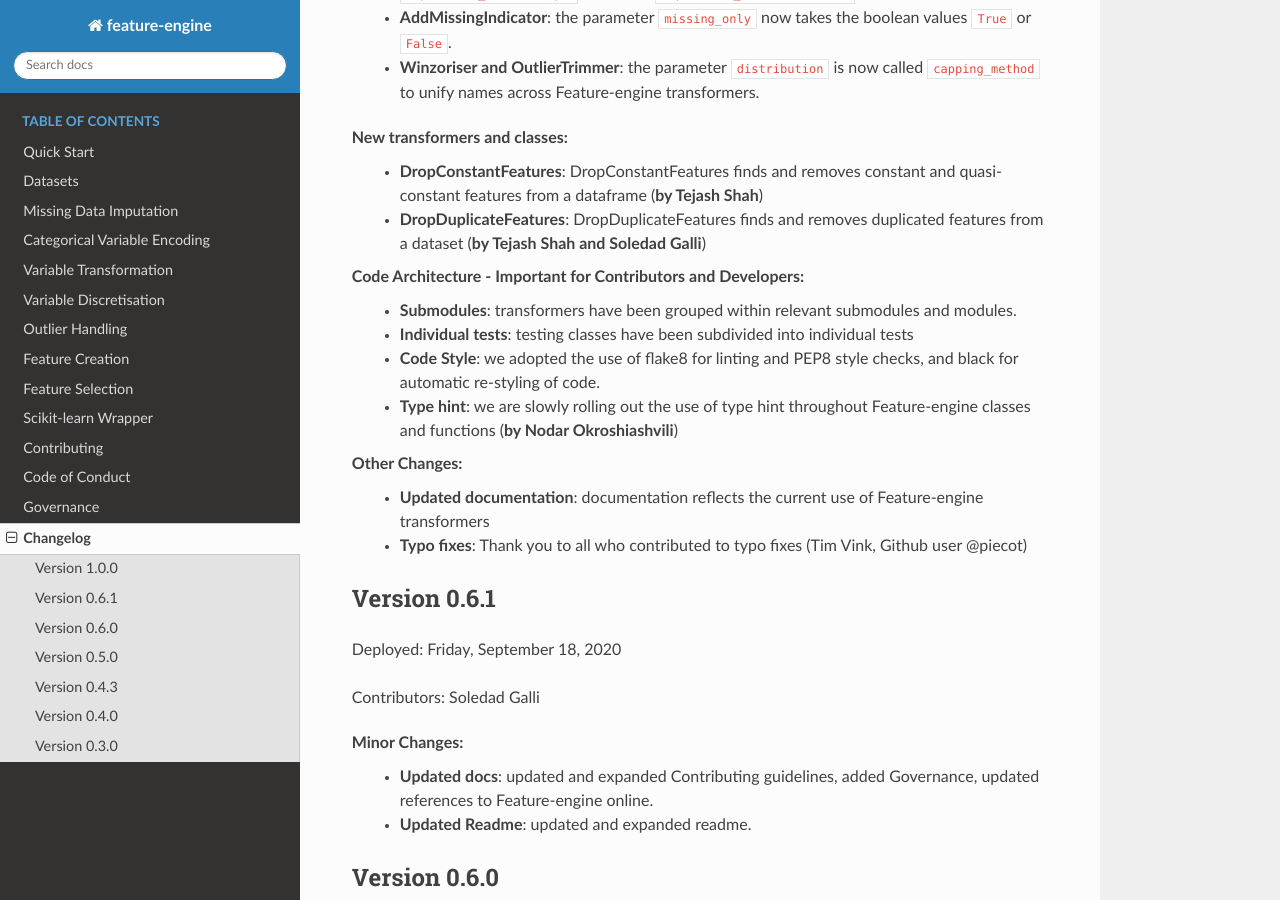
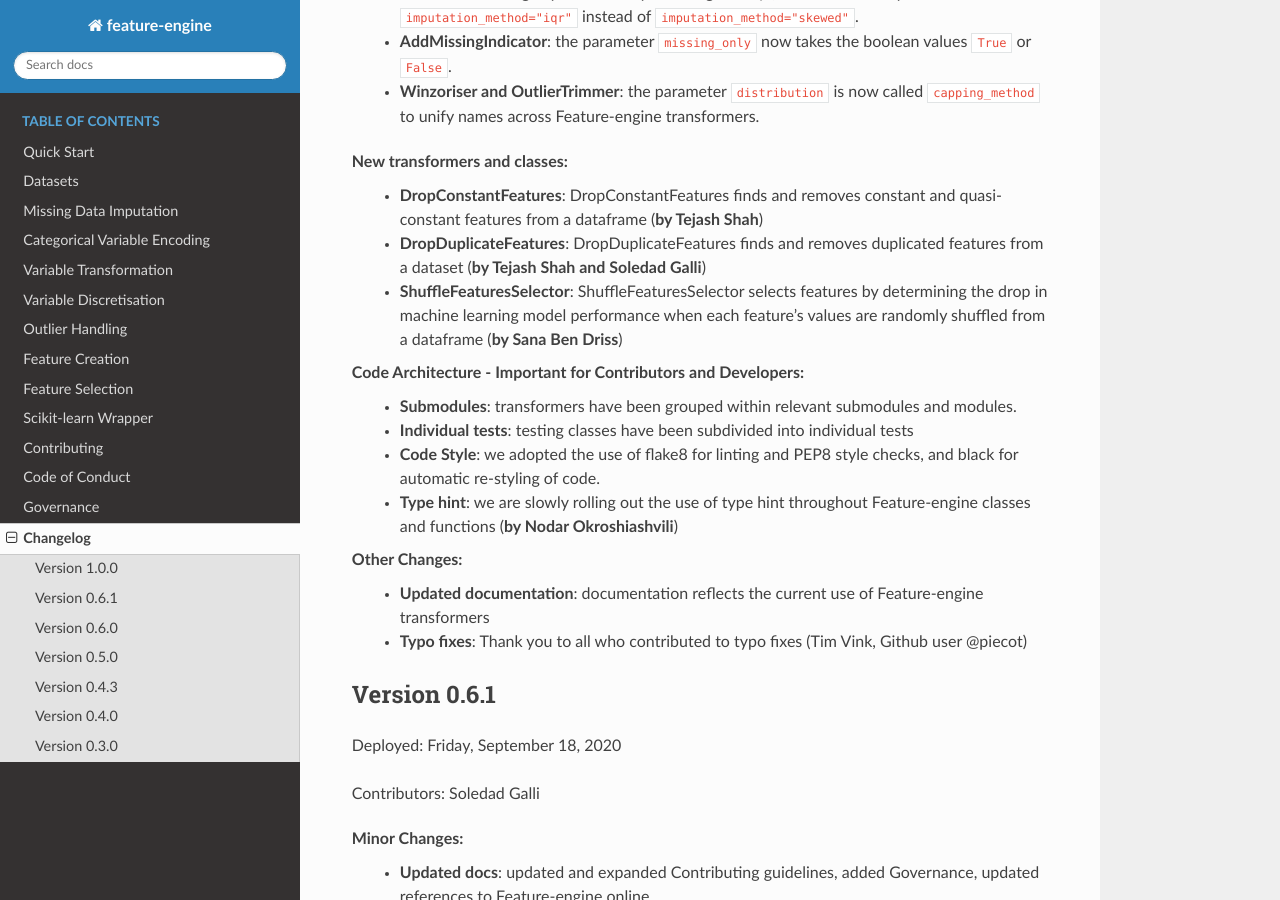
Before and after one commit to feature-engine/feature_engine, a Sphinx documentation site: the page built from docs/changelog.rst, in a window 1280 px wide and 900 px high, scrolled down 1456 px. Built offline with Sphinx 7.4.7 and the Read the Docs theme 2.0.0, drawn with Linux system fonts in a browser that asks for light colours; pages that are not in the unit, such as notebooks, are missing from menus; the version number could not be read and is left out.

Commit message:
added FeatureShuffleSelector with a brief description of what it does and updated the contributors list
added FeatureShuffleSelector with a brief description of what it does and added my self to the contributors list

```diff
--- a/docs/changelog.rst
+++ b/docs/changelog.rst
@@ -12,6 +12,7 @@ Contributors:
     - Nicolas Galli
     - Tejash Shah
     - Soledad Galli
+    - Sana Ben Driss
 
 
 **Renaming of Modules within Feature-engine**:
@@ -49,6 +50,7 @@ We renamed a few parameters to unify the nomenclature across the Package.
 **New transformers and classes**:
     - **DropConstantFeatures**: DropConstantFeatures finds and removes constant and quasi-constant features from a dataframe (**by Tejash Shah**)
     - **DropDuplicateFeatures**: DropDuplicateFeatures finds and removes duplicated features from a dataset (**by Tejash Shah and Soledad Galli**)
+    - **ShuffleFeaturesSelector**: ShuffleFeaturesSelector selects features by determining the drop in machine learning model performance when each feature's values are randomly shuffled from a dataframe (**by Sana Ben Driss**)
 
 **Code Architecture - Important for Contributors and Developers**:
     - **Submodules**: transformers have been grouped within relevant submodules and modules.
```
